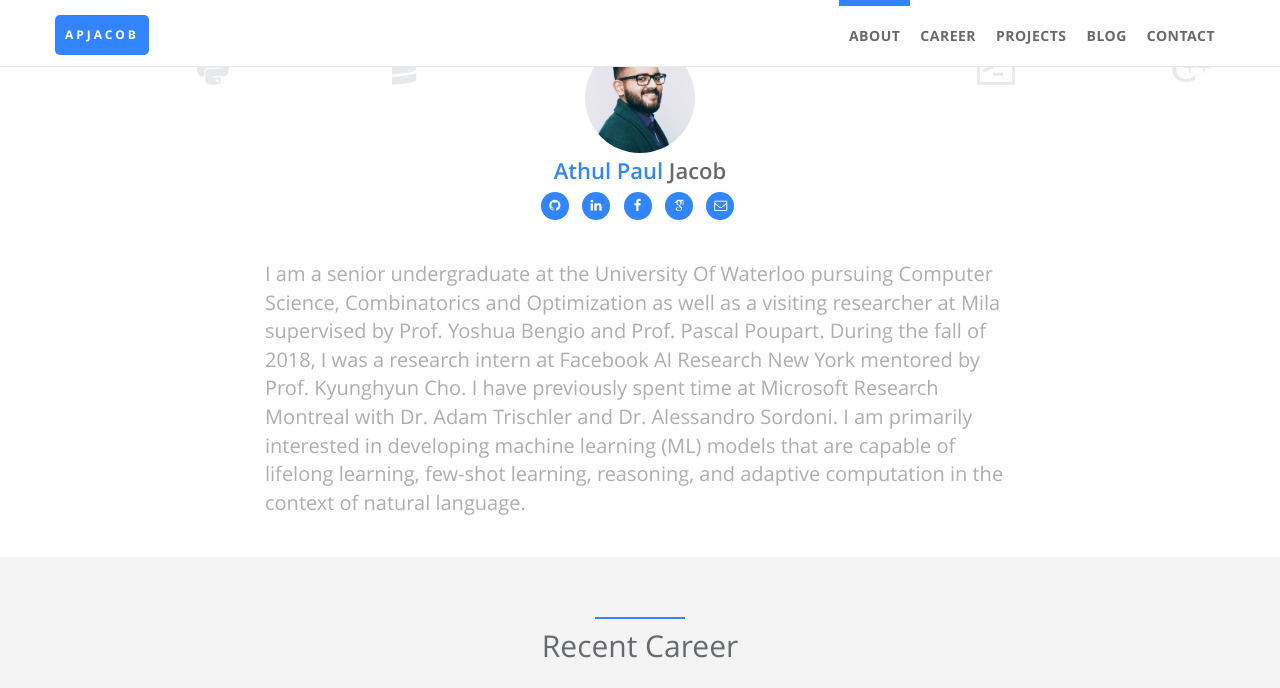
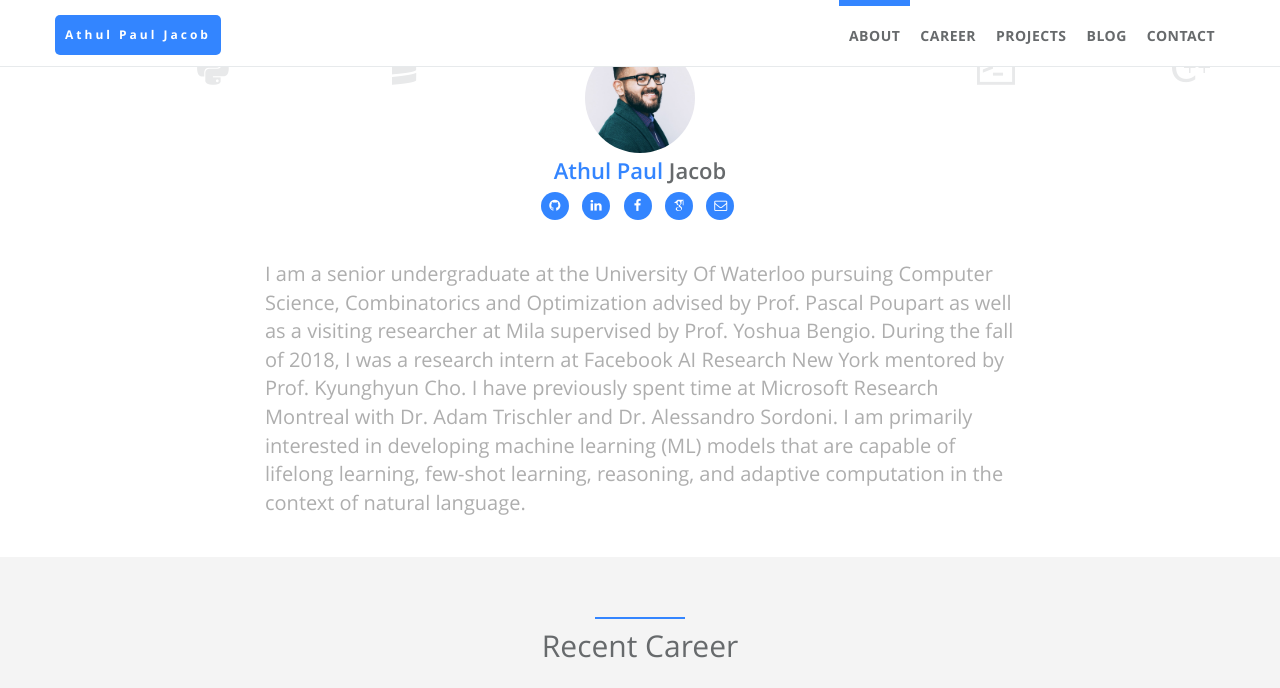
Before and after one commit to apjacob/apjacob.me, a Jekyll site: the page built from index.html, in a window 1280 px wide and 900 px high, scrolled down 572 px, cut to the strip 0-688 px from the top of the window. Built offline with Jekyll 4.4.1, drawn with Linux system fonts in a browser that asks for light colours; some web fonts are replaced; some of the changed text lies outside the part shown.

Commit message:
Minor changes

```diff
--- a/_config.yml
+++ b/_config.yml
@@ -1,8 +1,8 @@
 # Welcome to Jekyll!
 
 # Website settings
-title: APJACOB
-description: Apjacob's blog
+title: Athul Paul Jacob
+description: Athul Paul Jacob's blog
 keywords:
 baseurl:
 url: http://apjacob.github.io  # url should be 'http://<github_username>.github.io/homepage' as before
@@ -27,7 +27,7 @@ author:
   skill_icon2:
     - name: icon-shell
     - name: icon-cplusplus
-  desc: I am a senior undergraduate at the University Of Waterloo pursuing Computer Science, Combinatorics and Optimization as well as a visiting researcher at Mila supervised by Prof. Yoshua Bengio and Prof. Pascal Poupart. During the fall of 2018, I was a research intern at Facebook AI Research New York mentored by Prof. Kyunghyun Cho. I have previously spent time at Microsoft Research Montreal with Dr. Adam Trischler and Dr. Alessandro Sordoni. I am primarily interested in developing machine learning (ML) models that are capable of lifelong learning, few-shot learning, reasoning, and adaptive computation in the context of natural language.
+  desc: I am a senior undergraduate at the University Of Waterloo pursuing Computer Science, Combinatorics and Optimization advised by Prof. Pascal Poupart as well as a visiting researcher at Mila supervised by Prof. Yoshua Bengio. During the fall of 2018, I was a research intern at Facebook AI Research New York mentored by Prof. Kyunghyun Cho. I have previously spent time at Microsoft Research Montreal with Dr. Adam Trischler and Dr. Alessandro Sordoni. I am primarily interested in developing machine learning (ML) models that are capable of lifelong learning, few-shot learning, reasoning, and adaptive computation in the context of natural language.
 # comment
 # disqus:  # if you wanna comment feature, go to https://disqus.com/ to get your configuration; if not, comment following two lines.
 #   name: jalpc
```
